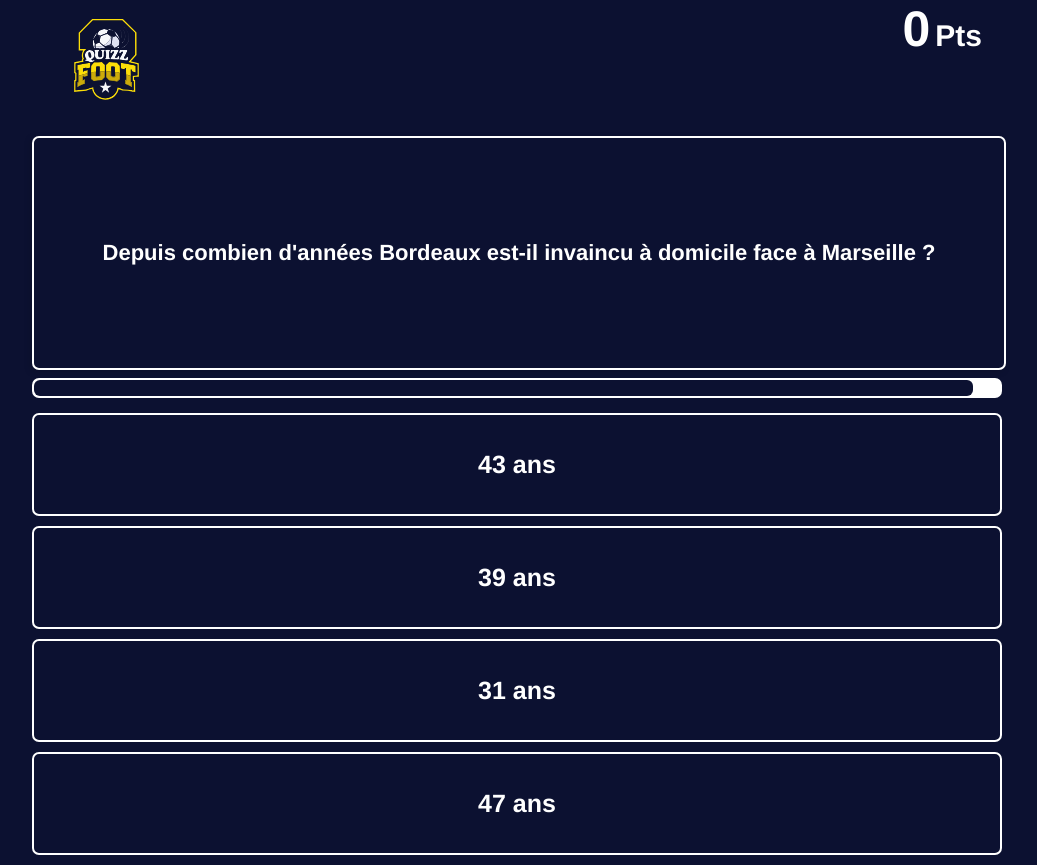
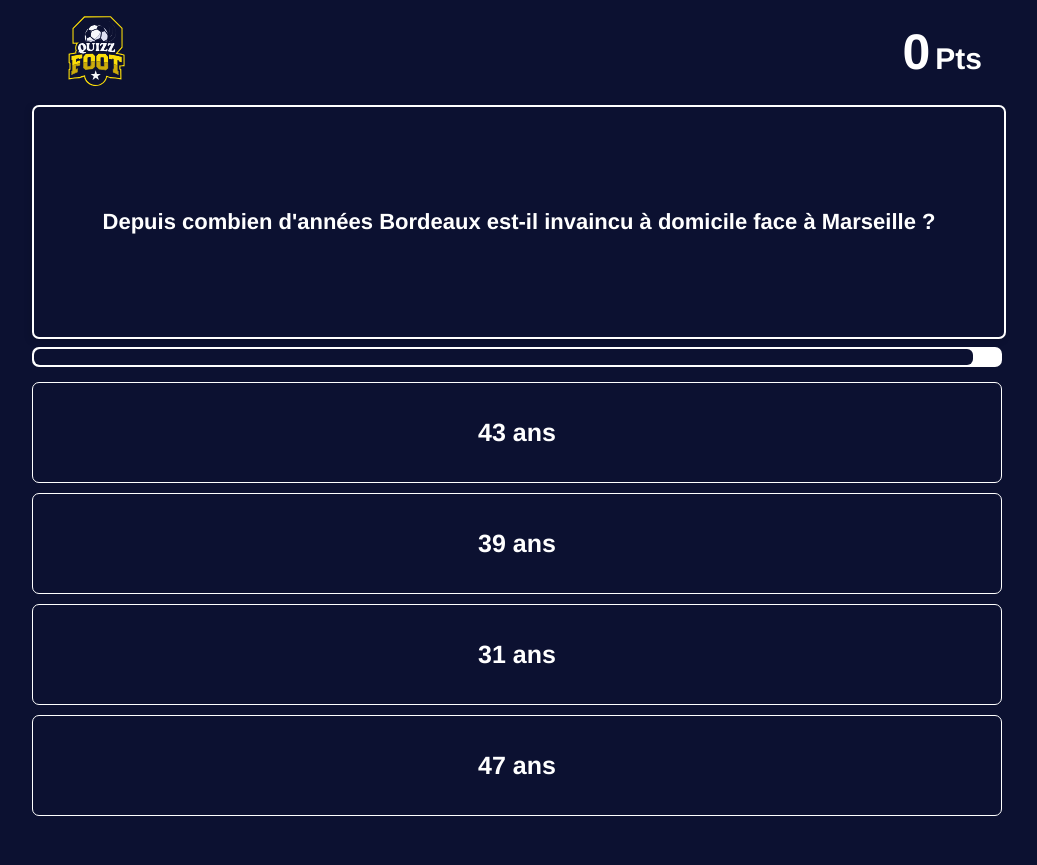
Before and after one commit to charlespernet/quizz-vue, a Vue app: page /quizz in a window 1280 px wide. Shown: the whole page, without its empty margins (123-1160 px from the left). After the commit the page ends 826 px from the top, so only its background shows below. Built offline with nearby package versions, Linux system fonts and the light colour scheme.

Commit message:
css optimization

```diff
--- a/src/components/Header.vue
+++ b/src/components/Header.vue
@@ -2,7 +2,7 @@
   <div class="header container">
     <div class="logo">
       <router-link to="/">
-        <img class="ml-4" src="../images/logo.svg" />
+        <img src="../images/logo.svg" />
       </router-link>
     </div>
     <div class="score">
@@ -25,9 +25,9 @@ export default {
 .header {
   display: flex;
   justify-content: space-between;
-  margin-bottom: 15px;
+  align-items: center;
   .logo {
-    width: 150px;
+    width: 130px;
   }
   .score {
     flex: 2;
--- a/src/components/quizz/Answer.vue
+++ b/src/components/quizz/Answer.vue
@@ -19,7 +19,7 @@ export default {
 .answer {
   padding: 10px;
   background: #0c1131;
-  border: 2px solid white;
+  border: 1px solid white;
   border-radius: 7px;
   color: white;
   margin: 10px 0;
```
